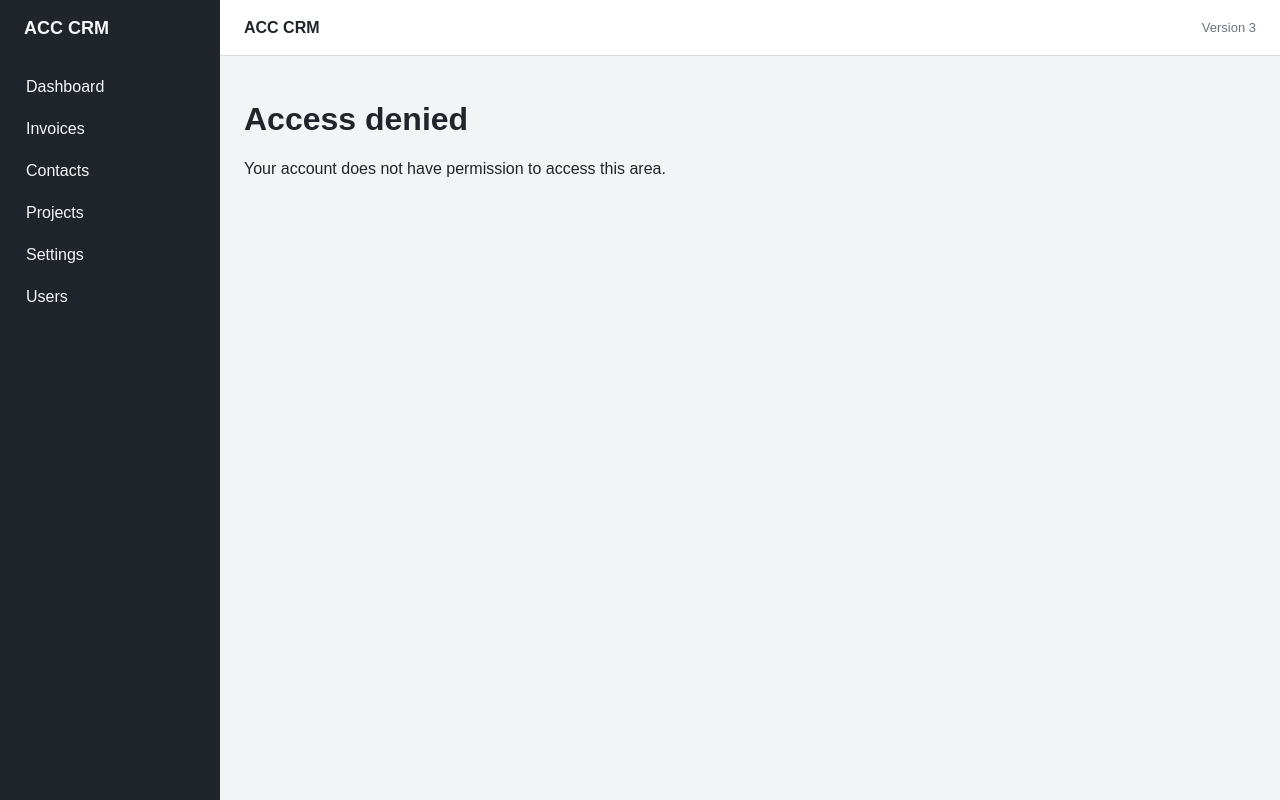
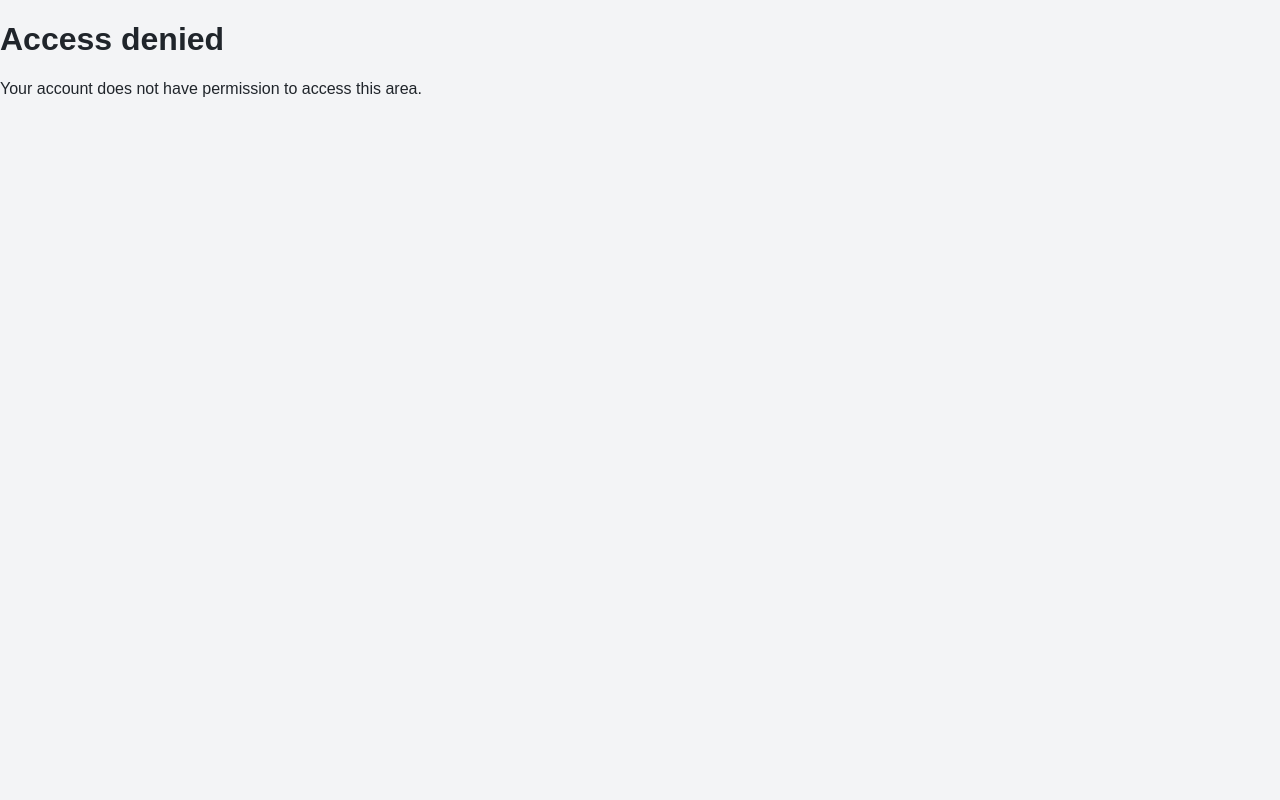
Before and after one commit to mlpk21d/acc-crm-v3, a Next.js app: page /forbidden in a window 1280 px wide. Built offline with nearby package versions, Linux system fonts and the light colour scheme.

Commit message:
Use public root layout and protected CRM nested layout

```diff
--- a/src/app/layout.tsx
+++ b/src/app/layout.tsx
@@ -1,7 +1,5 @@
 import type { Metadata } from "next";
 import type { ReactNode } from "react";
-
-import { AppShell } from "@/components/app-shell";
 
 import "./globals.css";
 
@@ -17,7 +15,7 @@ export default function RootLayout({ children }: { children: ReactNode }) {
   return (
     <html lang="en">
       <body>
-        <AppShell>{children}</AppShell>
+        {children}
       </body>
     </html>
   );
```
